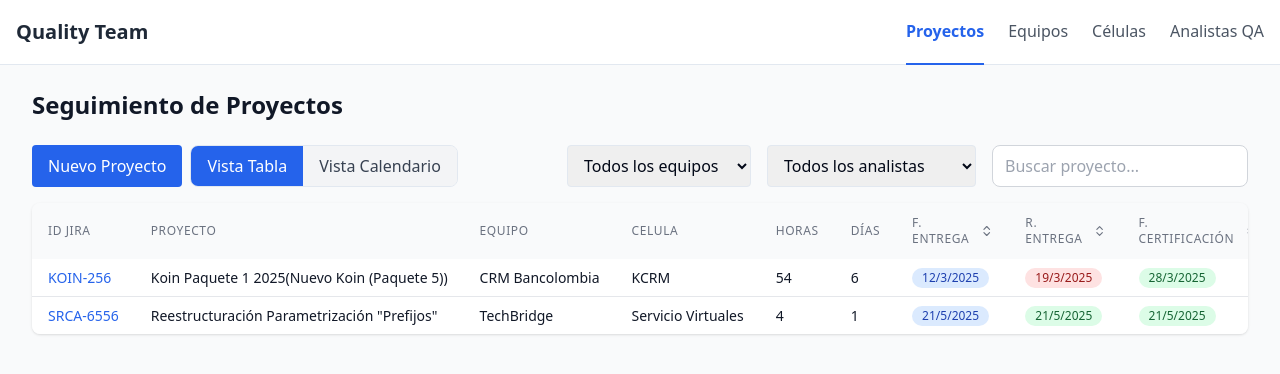
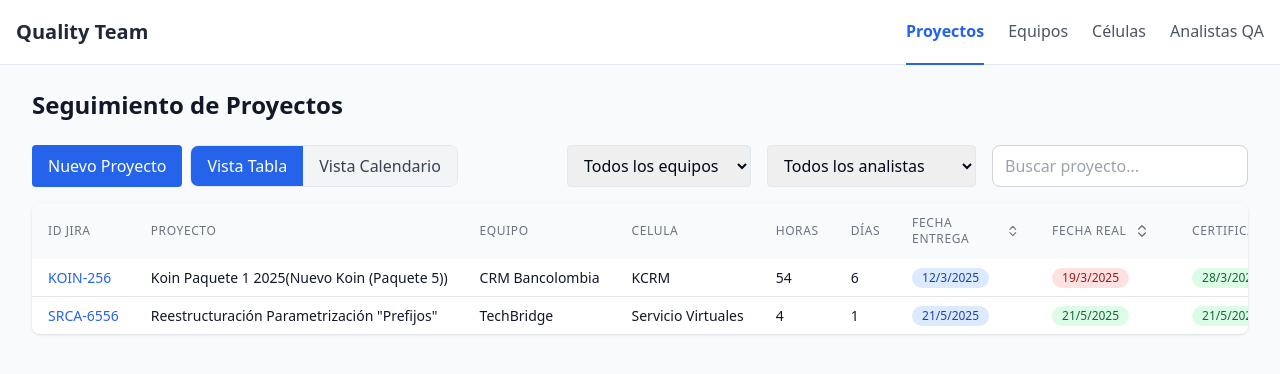
Before and after one commit to sergio129/quality-team-demo, a Next.js app: page /proyectos in a window 1280 px wide. Shown: the top 374 px of the page. Built offline with nearby package versions, Linux system fonts and the light colour scheme.

Commit message:
inicial 15

```diff
--- a/src/components/ProjectTable.tsx
+++ b/src/components/ProjectTable.tsx
@@ -624,35 +624,41 @@ export default function ProjectTable() {
                                 <th className="px-4 py-3 text-left text-xs font-medium text-gray-500 uppercase tracking-wider bg-gray-50">Equipo</th>
                                 <th className="px-4 py-3 text-left text-xs font-medium text-gray-500 uppercase tracking-wider bg-gray-50">Celula</th>
                                 <th className="px-4 py-3 text-left text-xs font-medium text-gray-500 uppercase tracking-wider bg-gray-50">Horas</th>
-                                <th className="px-4 py-3 text-left text-xs font-medium text-gray-500 uppercase tracking-wider bg-gray-50">Días</th>
-                                <th
-                                    className="px-4 py-3 text-left text-xs font-medium text-gray-500 uppercase tracking-wider bg-gray-50 cursor-pointer hover:bg-gray-100 group"
+                                <th className="px-4 py-3 text-left text-xs font-medium text-gray-500 uppercase tracking-wider bg-gray-50">Días</th>                                <th
+                                    className="px-4 py-3 text-left text-xs font-medium text-gray-500 uppercase tracking-wider bg-gray-50 cursor-pointer hover:bg-gray-100 group min-w-[140px]"
                                     onClick={() => requestSort('fechaEntrega')}
                                 >
                                     <div className="flex items-center">
-                                        <span className="mr-1">F. Entrega</span>
+                                        <span className="mr-1">Fecha Entrega</span>
                                         {getSortIcon('fechaEntrega')}
                                     </div>
                                 </th>
                                 <th
-                                    className="px-4 py-3 text-left text-xs font-medium text-gray-500 uppercase tracking-wider bg-gray-50 cursor-pointer hover:bg-gray-100 group"
+                                    className="px-4 py-3 text-left text-xs font-medium text-gray-500 uppercase tracking-wider bg-gray-50 cursor-pointer hover:bg-gray-100 group min-w-[140px]"
                                     onClick={() => requestSort('fechaRealEntrega')}
                                 >
                                     <div className="flex items-center">
-                                        <span className="mr-1">R. Entrega</span>
+                                        <span className="mr-1">Fecha Real</span>
                                         {getSortIcon('fechaRealEntrega')}
+                                    </div>
+                                </th>                                <th
+                                    className="px-4 py-3 text-left text-xs font-medium text-gray-500 uppercase tracking-wider bg-gray-50 cursor-pointer hover:bg-gray-100 group min-w-[140px]"
+                                    onClick={() => requestSort('fechaCertificacion')}
+                                >
+                                    <div className="flex items-center">
+                                        <span className="mr-1">Certificación</span>
+                                        {getSortIcon('fechaCertificacion')}
                                     </div>
                                 </th>
                                 <th
-                                    className="px-4 py-3 text-left text-xs font-medium text-gray-500 uppercase tracking-wider bg-gray-50 cursor-pointer hover:bg-gray-100 group"
-                                    onClick={() => requestSort('fechaCertificacion')}
+                                    className="px-4 py-3 text-left text-xs font-medium text-gray-500 uppercase tracking-wider bg-gray-50 cursor-pointer hover:bg-gray-100 group min-w-[140px]"
+                                    onClick={() => requestSort('diasRetraso')}
                                 >
                                     <div className="flex items-center">
-                                        <span className="mr-1">F. Certificación</span>
-                                        {getSortIcon('fechaCertificacion')}
+                                        <span className="mr-1">Días Retraso</span>
+                                        {getSortIcon('diasRetraso')}
                                     </div>
                                 </th>
-                                <th className="px-4 py-3 text-left text-xs font-medium text-gray-500 uppercase tracking-wider bg-gray-50">D. Retraso</th>
                                 <th className="px-4 py-3 text-left text-xs font-medium text-gray-500 uppercase tracking-wider bg-gray-50">Analista QA</th>
                                 <th className="px-4 py-3 text-left text-xs font-medium text-gray-500 uppercase tracking-wider bg-gray-50">Plan de Trabajo</th>
                                 <th className="px-4 py-3 text-left text-xs font-medium text-gray-500 uppercase tracking-wider bg-gray-50">Acciones</th>
```
